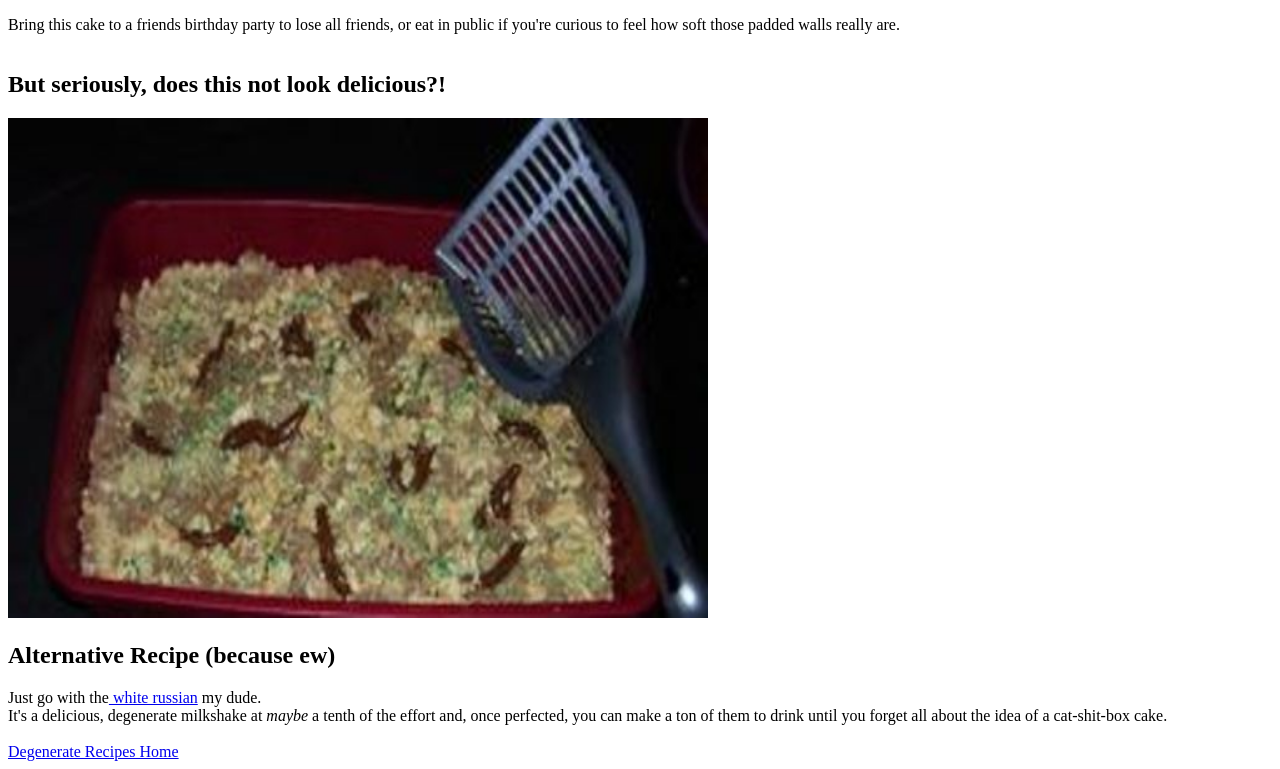
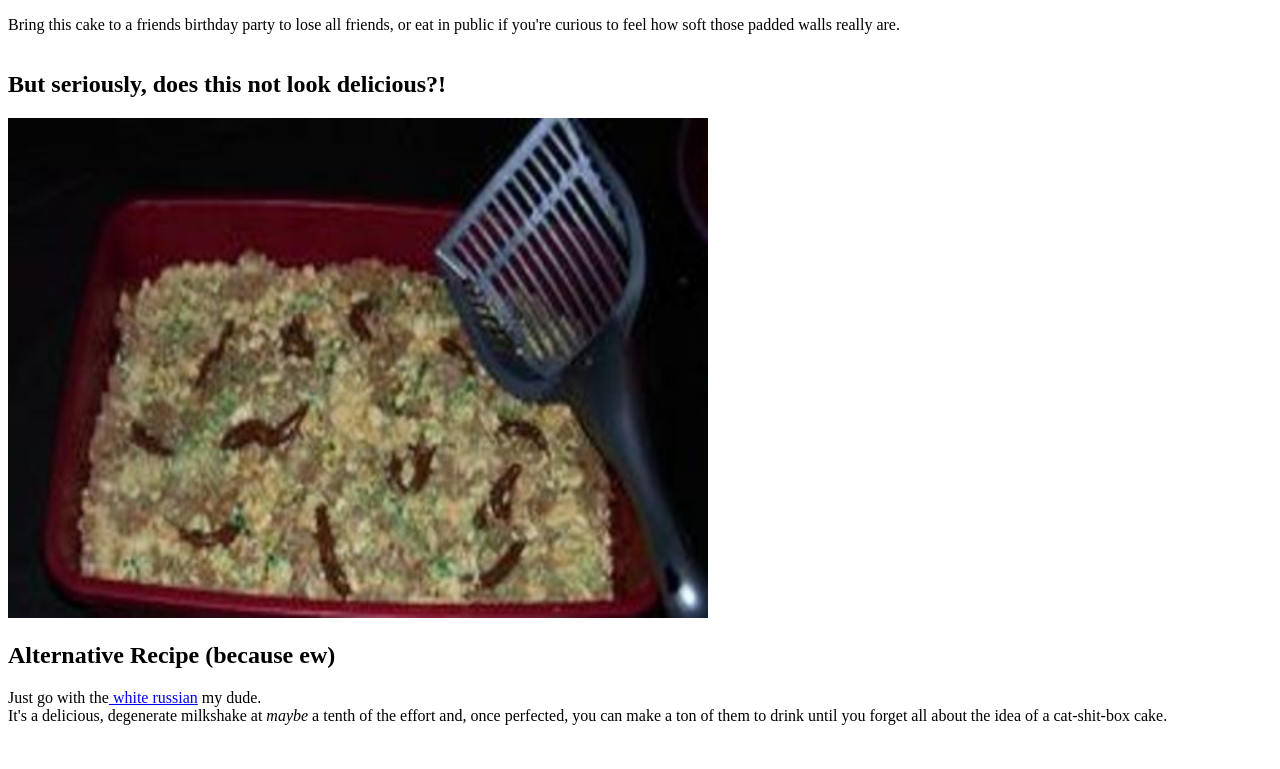
Before and after one commit to ghostxtrain/odin-recipes, a plain HTML site: page recipes/catlittercake.html in a window 1280 px wide. Shown: the part 1050-1819 px from the top of the page. Drawn offline with Linux system fonts and the light colour scheme.

Commit message:
edited recipes

```diff
--- a/recipes/catlittercake.html
+++ b/recipes/catlittercake.html
@@ -45,7 +45,7 @@
         It's a delicious, degenerate milkshake at <em>maybe</em> a tenth of the effort and, once perfected, you can make a ton of them to drink until you forget all about the idea of a cat-shit-box cake.
         <br>
         <br>
-        <a href="/home/roy/repos/odin-recipes/index.html">Degenerate Recipes Home</a>
+
     </body>
 
 
```
Also changed, not shown: recipes/cereal.html (+1 -1 lines), recipes/icecubes.html (+1 -1 lines), recipes/tapwater.html (+1 -1 lines), recipes/whiterussian.html (+1 -1 lines).
